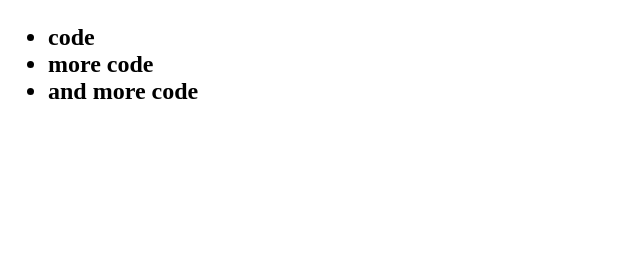
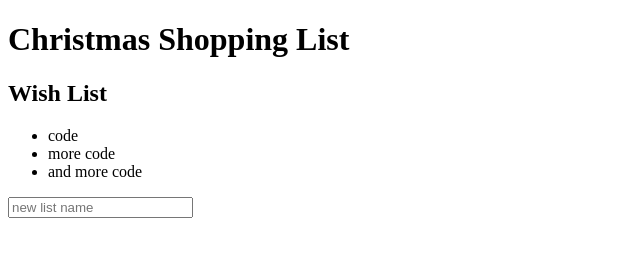
Before and after one commit to Ramona-Saintandre/Christmas-wishlist2019, a plain HTML site: page index.html in a window 1280 px wide. Shown: the whole page, without its empty margins (0-640 px from the left). Drawn offline with Linux system fonts and the light colour scheme.

Commit message:
created input field

```diff
--- a/index.html
+++ b/index.html
@@ -9,14 +9,20 @@
     <title>Christmas ToDo List</title>
 </head>
 <body>
-    <div class="allptask">
-        <h2 class="task-list-title">
+    <h1 class="title">Christmas Shopping List</h1>
+
+    <div class="allptask"></div>
+        <h2 class="task-list-title">Wish List </h2>
             <ul class=task-list>
                 <li class="active-list">code</li>
                 <li>more code</li>
                 <li>and more code </li>
             </ul>
-        </h2>
+            <form action="">
+               <input type 'text' class="newlist" placeholder="new list name" aria-label="new list name"></input >
+            </form>
+
+
     </div>
 
     <div class="todo-list"></div>
```
